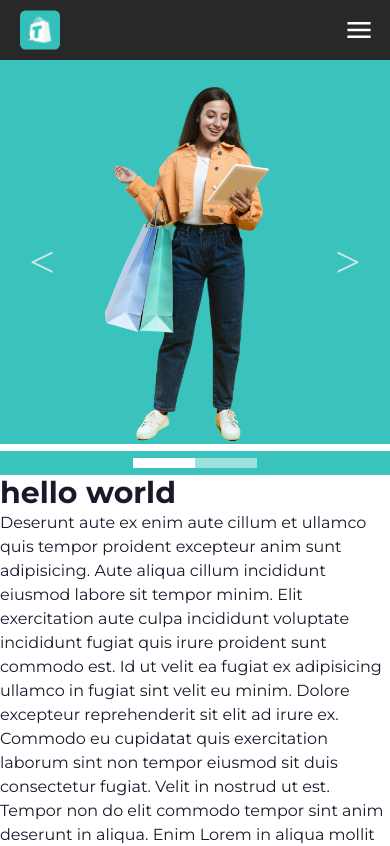
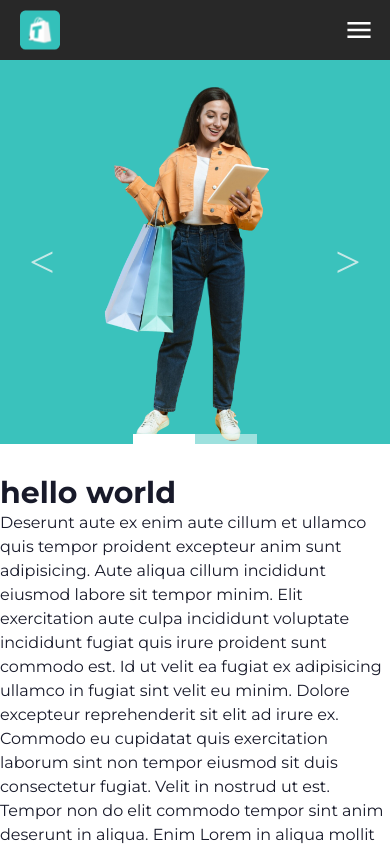
Before and after one commit to Antor1155/Tospinomall-frontend, a Next.js app: page / in a window 390 px wide. Shown: the top 846 px of the page. Built offline with nearby package versions, Linux system fonts and the light colour scheme.

Commit message:
carousel with responsiveness done

```diff
--- a/components/Carousel/Carousel.css
+++ b/components/Carousel/Carousel.css
@@ -29,8 +29,8 @@ button.slick-prev, button.slick-next{
 /* design of bottm dots */
 
 ul.slick-dots{
-    background-color: #3ac2bc;
-    bottom: -24px;
+    background-color: transparent;
+    bottom: 0px;
 }
 
 .slick-dots li{
```
